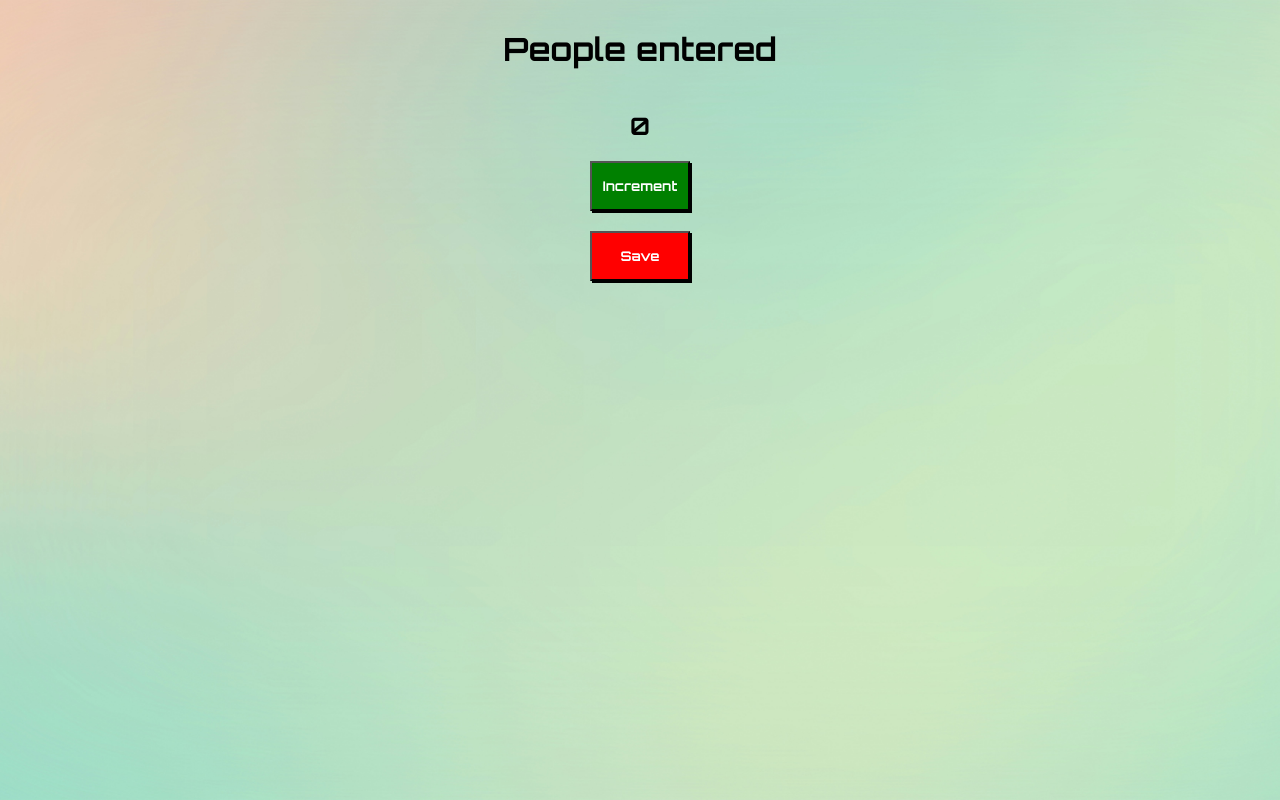
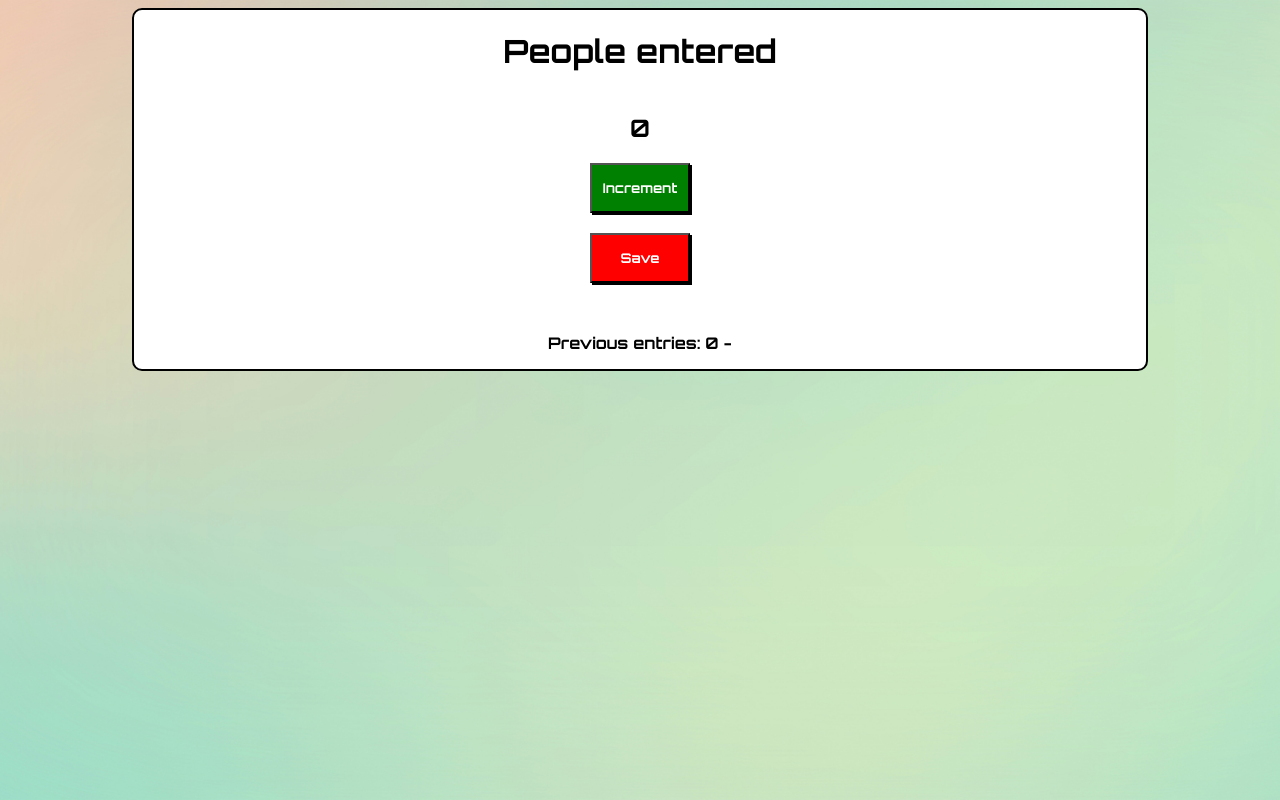
Before and after one commit to tonmoney2-pixel/counter-app, a plain HTML site: page index.html in a window 1280 px wide. Both pictures are taken after a click on the button "Save". Drawn offline with Linux system fonts and the light colour scheme; a web font is replaced by a local one.

Commit message:
new files

```diff
--- a/index.html
+++ b/index.html
@@ -9,7 +9,7 @@
 <link href="https://fonts.googleapis.com/css2?family=Happy+Monkey&family=Orbitron:wght@400..900&family=Science+Gothic:wght@100..900&display=swap" rel="stylesheet">
   </head>
   <body>
-     <script src = "index.js"></script>
+    <div class="container">
     <div id="app-counter">
     <h1>People entered</h1>
     <h2 id="count-el">0</h2>
@@ -18,5 +18,8 @@
     <button id="increment-btn" onclick="increment()">Increment</button>
     <button id="save-btn" onclick="save()">Save</button>
     </div>
+    <p id="previous-el">Previous entries:</p>
+    </div>
+     <script src = "index.js"></script>
   </body>
 </html>
--- a/index.js
+++ b/index.js
@@ -8,9 +8,9 @@ function increment(){
 }
 
 let previousEl=document.getElementById("previous-el")
-let message="Previous entries are"
 function save(){
-    previousEl.textContent=count + "-"
+    let saveBtn=  " "+ count + " - "
+    previousEl.textContent += saveBtn
     countEl.innerText=0
-    count=0
+    count =0
 }
```
